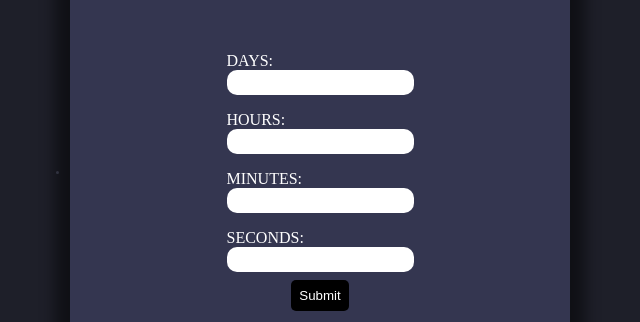
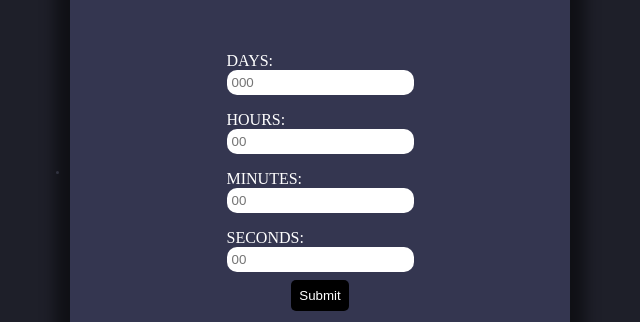
Before and after one commit to Heisdalu/countdown-timer, a plain HTML site: page index.html in a window 1280 px wide. Shown: the part 207-529 px from the top of the page, 320-960 px from the left. Drawn offline with Linux system fonts and the light colour scheme; files that its build step writes are made by us from their sources; files whose address does not match are found by name.

Commit message:
add placeholders

```diff
--- a/index.html
+++ b/index.html
@@ -12,11 +12,11 @@
       href="./images/favicon-32x32.png"
     />
 
-    <link rel="stylesheet" href="../launch-countdown-timer-main/style.css" />
+    <link rel="stylesheet" href="./style.css" />
 
     <title>Launch countdown timer</title>
 
-      <script defer src="../launch-countdown-timer-main/script.js"></script>
+      <script defer src="./script.js"></script>
   </head>
 
   <body>
@@ -72,24 +72,24 @@
 
       <div>
       <label for="days" class="model-box">DAYS:</label>
-      <input maxlength="3" type="text" name="" id="days"  class="input">
+      <input maxlength="3" type="text" name="" id="days"  class="input" placeholder="000">
     </div>
 
 
       <div>
       <label for="hours" class="model-box">HOURS:</label>
-      <input type="text" maxlength="2" name="" id="hours" class="input">
+      <input type="text" maxlength="2" name="" id="hours" class="input" placeholder="00">
     </div>
 
       <div>
       <label for="minutes" class="model-box">MINUTES:</label>
-      <input type="text" name="" id="minutes" class="input" maxlength="2">
+      <input type="text" name="" id="minutes" class="input" maxlength="2" placeholder="00">
     </div>
 
       <div>
       <label for="seconds" class="model-box">SECONDS:</label>
       <input type="text" name="" id="seconds" class="input"
-      maxlength="2">
+      maxlength="2" placeholder="00">
     </div>
 
     <span id="validate-msg">🚨Input a postive value</span>
```
